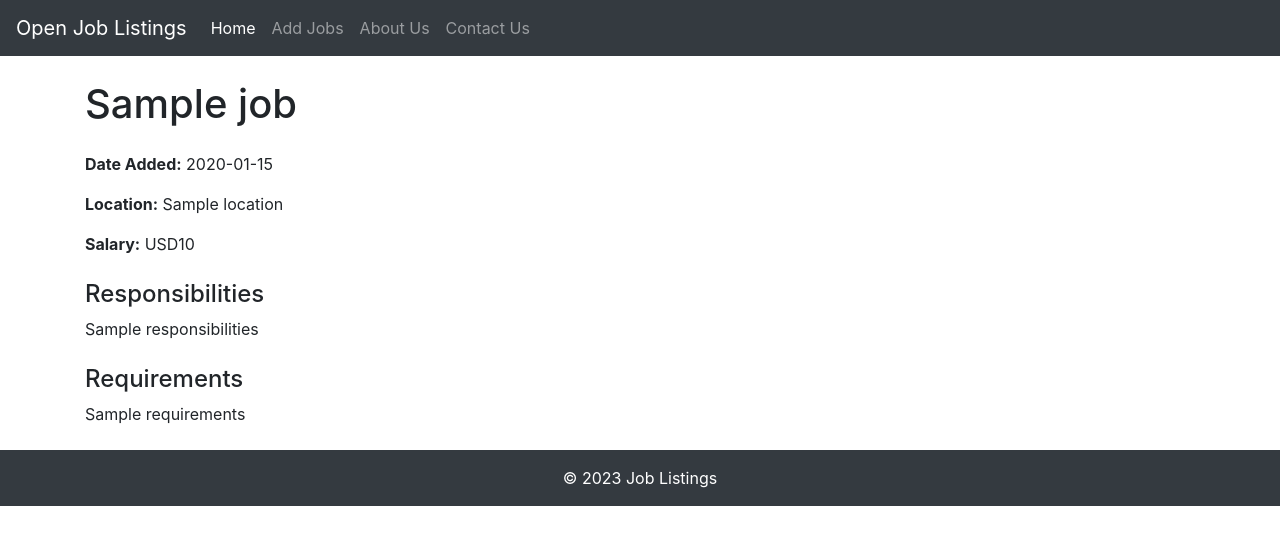
After one commit to adelekeogunsona/flask-website, a Flask app: template templates/job.html in a window 1280 px wide. The commit adds this page. Shown: the top 545 px of the page. Run offline with Flask 3, Linux system fonts and the light colour scheme; the template is opened without the code that fills it: most values are stand-ins (such as "Sample title", 1, 10 or a date in 2020); some libraries are stand-ins or nearby versions.

Commit message:
Added job details page

```diff
--- a/app.py
+++ b/app.py
@@ -1,19 +1,32 @@
-from flask import Flask, jsonify, render_template
-from db import load_jobs_from_db
+from flask import Flask, jsonify, render_template, redirect, url_for
+from db import load_job_from_db, load_jobs_from_db
 
 app = Flask(__name__)
 
 
 @app.route("/")
-def index():
-    page_title = 'Job Listing Portal'
+def home():
     jobs = load_jobs_from_db()
-    return render_template('home.html',
-                           title=page_title,
-                           jobs=jobs)
+    return render_template(
+        'home.html',
+        title='Home',
+        jobs=jobs
+    )
 
 
 @app.route('/api/jobs/')
-def job_page():
+def job_api():
     jobs = load_jobs_from_db()
     return jsonify(jobs)
+
+
+@app.route("/job/<int:id>")
+def job_details(id):
+    job = load_job_from_db(id)
+
+    if not job:
+        return redirect(url_for('home'))
+    return render_template(
+        'job.html',
+        job=job
+    )
--- /dev/null
+++ b/templates/base.html
@@ -0,0 +1,44 @@
+<!DOCTYPE html>
+<html lang="en">
+  <head>
+    <meta charset="UTF-8">
+    <meta name="viewport" content="width=device-width, initial-scale=1.0">
+    <title>{% block title %} {{ title }} {% endblock %} - Job Portal</title>
+    <link rel="stylesheet" href="https://stackpath.bootstrapcdn.com/bootstrap/4.3.1/css/bootstrap.min.css">
+  </head>
+  <body>
+    <nav class="navbar navbar-expand-lg navbar-dark bg-dark">
+      <a class="navbar-brand" href="{{ url_for('home') }}">Open Job Listings</a>
+      <button class="navbar-toggler" type="button" data-toggle="collapse" data-target="#navbarNav" aria-controls="navbarNav" aria-expanded="false" aria-label="Toggle navigation">
+        <span class="navbar-toggler-icon"></span>
+      </button>
+      <div class="collapse navbar-collapse" id="navbarNav">
+        <ul class="navbar-nav">
+          <li class="nav-item active">
+            <a class="nav-link" href="{{ url_for('home') }}">Home</a>
+          </li>
+          <li class="nav-item">
+            <a class="nav-link" href="#">Add Jobs</a>
+          </li>
+          <li class="nav-item">
+            <a class="nav-link" href="#">About Us</a>
+          </li>
+          <li class="nav-item">
+            <a class="nav-link" href="#">Contact Us</a>
+          </li>
+        </ul>
+      </div>
+    </nav>
+
+    {% block content %}{% endblock %}
+
+    <footer class="py-3 bg-dark">
+    <div class="container">
+        <p class="text-white text-center mb-0">&copy; 2023 Job Listings</p>
+    </div>
+    </footer>
+    <script src="https://code.jquery.com/jquery-3.3.1.slim.min.js"></script>
+    <script src="https://cdnjs.cloudflare.com/ajax/libs/popper.js/1.14.7/umd/popper.min.js"></script>
+    <script src="https://stackpath.bootstrapcdn.com/bootstrap/4.3.1/js/bootstrap.min.js"></script>
+</body>
+</html>
--- /dev/null
+++ b/templates/job.html
@@ -0,0 +1,19 @@
+{% extends "base.html" %}
+{% block title %} {{ job.title }} {% endblock %}
+
+{% block content %}
+
+<!-- Job Listing Section -->
+<div class="container my-4">
+    <h1 class="mb-4">{{ job.title }}</h1>
+    <p class="mt-4"><strong>Date Added:</strong> {{ job.created_at.date() }}
+    </p>
+    <p><strong>Location:</strong> {{ job.location }}</p>
+    <p><strong>Salary:</strong> {{ job.currency }}{{ job.salary }}</p>
+    <h4 class="mt-4">Responsibilities</h4>
+    <p>{{ job.responsibilities }}</p>
+    <h4 class="mt-4">Requirements</h4>
+    <p>{{ job.requirements }}</p>
+</div>
+
+{% endblock %}
```
Also changed, not shown: db.py (+13 -6 lines), templates/home.html (+13 -42 lines).
